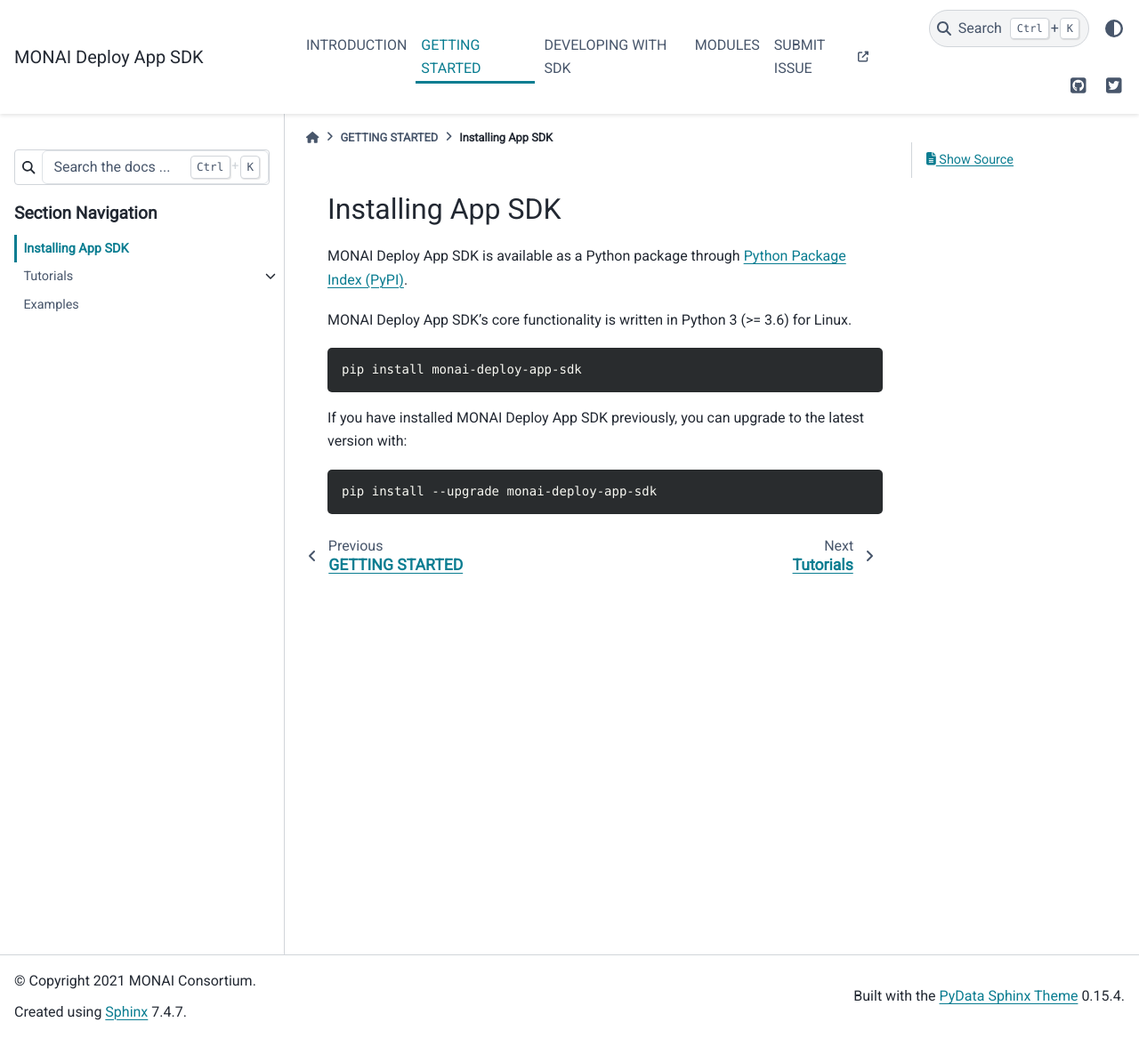
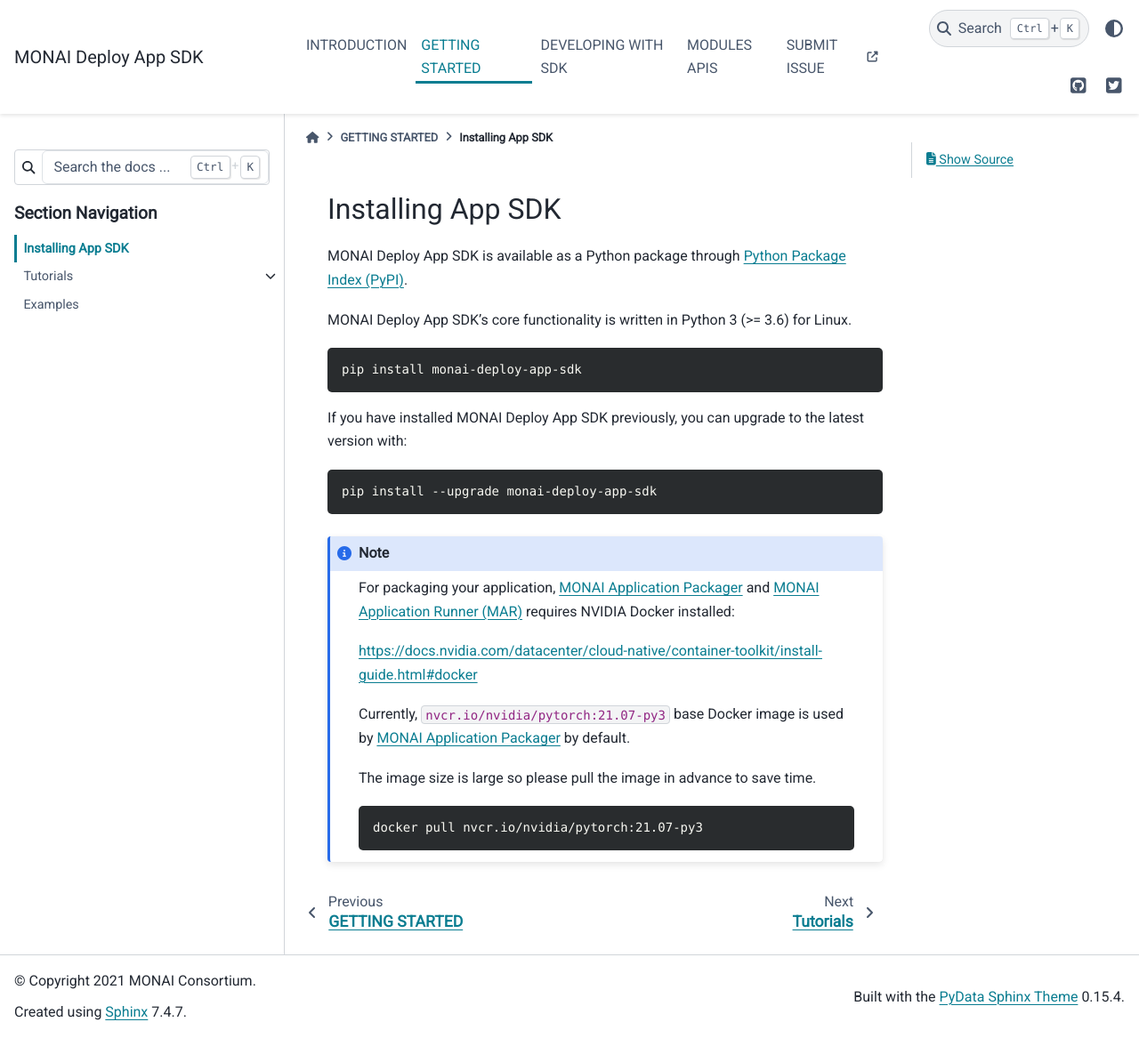
Before and after one commit to Project-MONAI/monai-deploy-app-sdk, a Sphinx documentation site: the page built from docs/source/getting_started/installing_app_sdk.md, in a window 1280 px wide and 1167 px high. Shown: the whole window at 89% size. Built offline with Sphinx 7.4.7 and the PyData theme 0.15.4, drawn with Linux system fonts in a browser that asks for light colours; some web fonts are replaced; pages that are not in the unit, such as notebooks, are missing from menus; the version number could not be read and is left out.

Commit message:
Update installation guide and section title - MODULES
Signed-off-by: Gigon Bae <gbae@nvidia.com>

````diff
--- a/docs/source/getting_started/installing_app_sdk.md
+++ b/docs/source/getting_started/installing_app_sdk.md
@@ -13,3 +13,18 @@
 ```bash
 pip install --upgrade monai-deploy-app-sdk
 ```
+
+:::{note}
+For packaging your application, [MONAI Application Packager](/developing_with_sdk/packaging_app) and [MONAI Application Runner (MAR)](/developing_with_sdk/executing_packaged_app_locally) requires NVIDIA Docker installed:
+
+<https://docs.nvidia.com/datacenter/cloud-native/container-toolkit/install-guide.html#docker>
+
+Currently, `nvcr.io/nvidia/pytorch:21.07-py3` base Docker image is used by [MONAI Application Packager](/developing_with_sdk/packaging_app) by default.
+
+The image size is large so please pull the image in advance to save time.
+
+```bash
+docker pull nvcr.io/nvidia/pytorch:21.07-py3
+```
+
+:::
--- a/docs/source/modules/index.md
+++ b/docs/source/modules/index.md
@@ -1,4 +1,4 @@
-# MODULES
+# MODULES APIS
 
 ## Core
 
````
